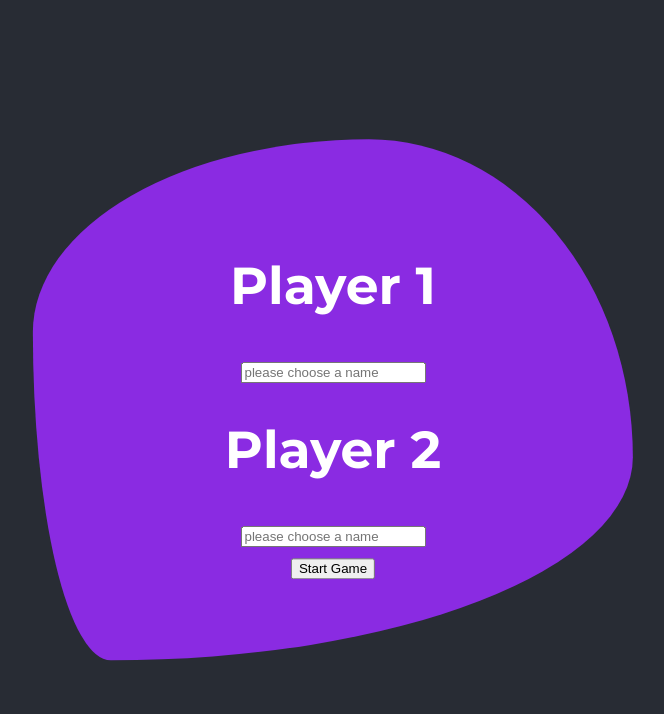
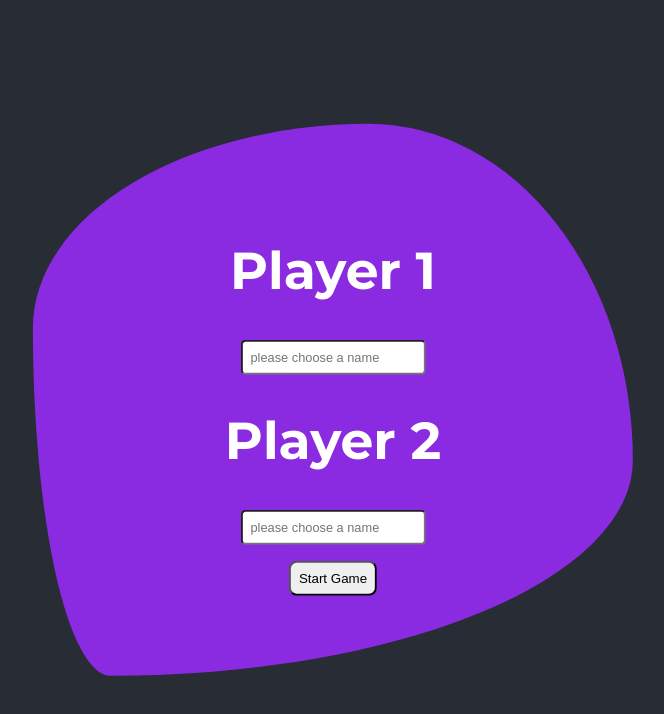
Before and after one commit to heatedtowel/dice-game, a React (Create React App) app: page / in a window 1280 px wide. Shown: the top 714 px of the page, without its empty margins (307-971 px from the left). Built offline with nearby package versions, Linux system fonts and the light colour scheme.

Commit message:
minor changes

```diff
--- a/src/components/playerInfo/PlayerInfo.jsx
+++ b/src/components/playerInfo/PlayerInfo.jsx
@@ -49,17 +49,19 @@ const WinScreen = ({ initialState, setHasSetName }) => {
             />
             <h1>Player 2</h1>
             <input
-              style={{ color: (player1Name.length > 3) ? 'green' : 'red' }}
+              style={{ color: (player2Name.length > 3) ? 'green' : 'red' }}
               type="text"
               placeholder='please choose a name'
               onChange={(e) => setplayer2Name(e.target.value)}
             />
           </div>
-          <button
+          <motion.button
+            className='infoBtn'
             type="button"
+            whileHover={{ scale: [1, 1.2, 1], transition: { repeat: Infinity } }}
             onClick={() => handleLogin(player1Name, player2Name)}
           >Start Game
-          </button>
+          </motion.button>
         </form>
       </motion.div>
     </div >
--- a/src/components/playerInfo/css/playerInfo.css
+++ b/src/components/playerInfo/css/playerInfo.css
@@ -2,8 +2,18 @@
   position: fixed;
   top: 50%;
   left: 50%;
-  /* padding: 4rem 10rem; */
   background-color: blueviolet;
   transform: translate(-50%, -50%);
-  /* border-radius: 56% 44% 87% 13% / 37% 61% 39% 63%; */
 }
+
+form > div > input {
+  padding: .5rem;
+  border-radius: .3rem;
+  font-size: 1vw;
+}
+
+.infoBtn {
+  margin-top: 1rem;
+  border-radius: .5rem;
+  padding: .5rem;
+}
```
Also changed, not shown: src/components/gameboard/Gameboard.jsx (+0 -19 lines).
